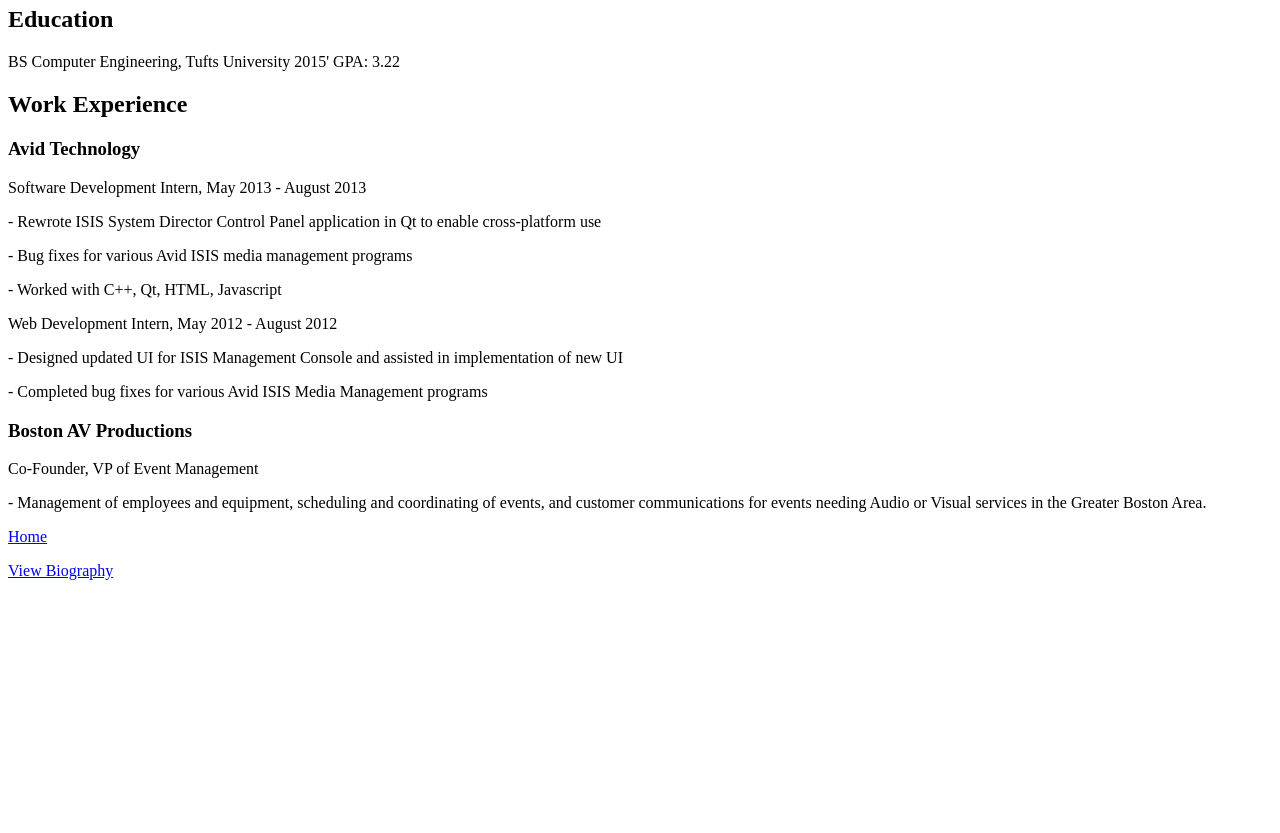
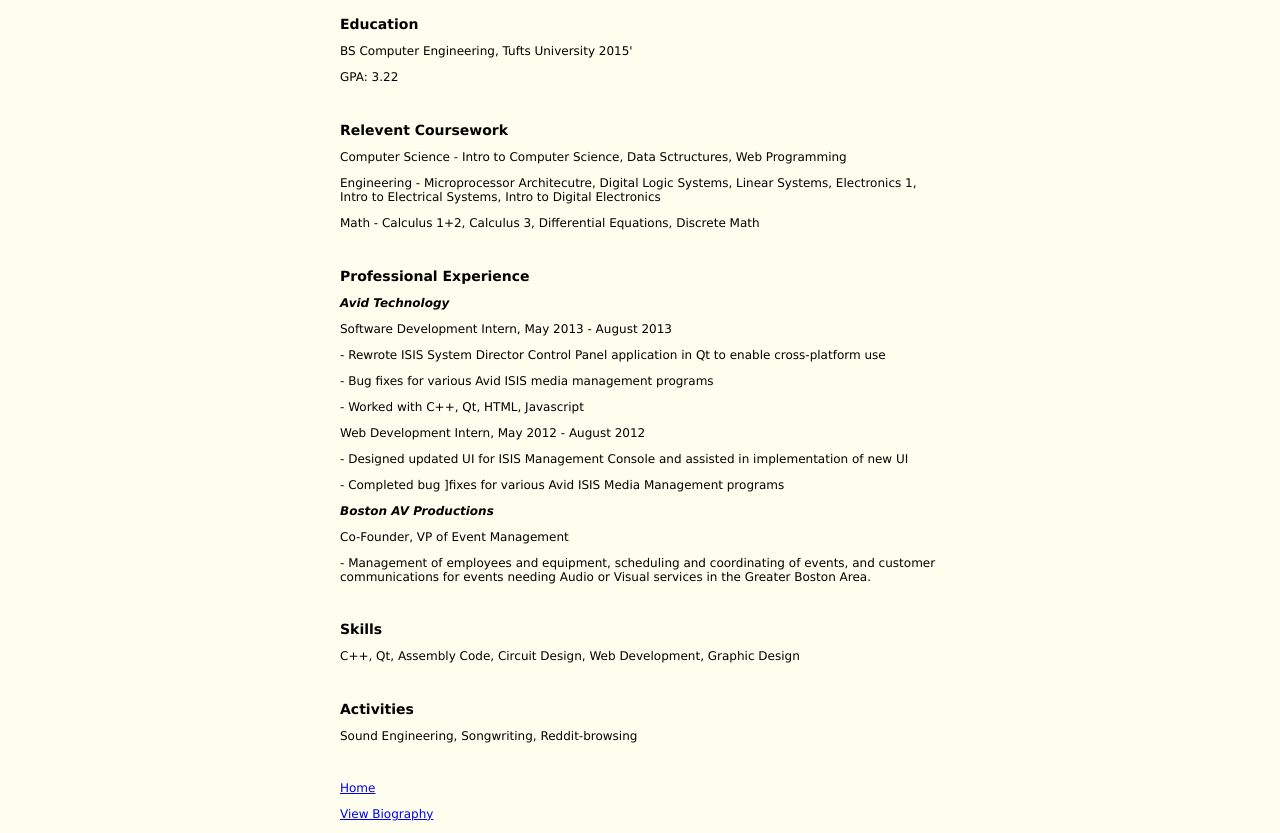
Before and after one commit to mnuzzolo/mnuzzolo.github.io, a plain HTML site: page resume.html in a window 1280 px wide. Shown: the part 60-893 px from the top of the page. Before the commit the page ends 800 px from the top, so only its background shows below. Drawn offline with Linux system fonts and the light colour scheme.

Commit message:
Update to all files
added images, updated pages

```diff
--- a/resume.html
+++ b/resume.html
@@ -1,28 +1,49 @@
+<!doctype html>
+
 <html>
 
 <head>
+	<meta http-equiv="Content-Type" content="text/html;charset=utf-8" />
 	<title>Michael Nuzzolo's Resume</title>
+	<link rel="stylesheet" type="text/css" href="style.css">
 </head>
 
 <body>
+	<div id = "container">
 		<h1>Resume</h1>
+		<br/>
 		<h2>Education</h2>
-	BS Computer Engineering, Tufts University 2015'
-	GPA: 3.22
-	<h2>Work Experience</h1>
+		<p>BS Computer Engineering, Tufts University 2015'</p>
+		<p>GPA: 3.22</p>
+		<br/>
+		<h2>Relevent Coursework</h2>
+		<p>Computer Science - Intro to Computer Science, Data Sctructures, Web Programming</p>
+		<p>Engineering - Microprocessor Architecutre, Digital Logic Systems, Linear Systems, Electronics 1, Intro to Electrical Systems, Intro to Digital Electronics
+		<p>Math - Calculus 1+2, Calculus 3, Differential Equations, Discrete Math</p>
+		<br/>
+		<h2>Professional Experience</h2>
 		<h3>Avid Technology</h3>
-	Software Development Intern, May 2013 - August 2013
+		<p>Software Development Intern, May 2013 - August 2013</p>
 		<p>- Rewrote ISIS System Director Control Panel application in Qt to enable cross-platform use</p>
 		<p>- Bug fixes for various Avid ISIS media management programs</p>
 		<p>- Worked with C++, Qt, HTML, Javascript</p>
-	Web Development Intern, May 2012 - August 2012
+		<p>Web Development Intern, May 2012 - August 2012</p>
 		<p>- Designed updated UI for ISIS Management Console and assisted in implementation of new UI</p>
-	<p>- Completed bug fixes for various Avid ISIS Media Management programs</p>
+		<p>- Completed bug ]fixes for various Avid ISIS Media Management programs</p>
 		<h3>Boston AV Productions</h3>
-	Co-Founder, VP of Event Management
+		<p>Co-Founder, VP of Event Management</p>
 		<p>- Management of employees and equipment, scheduling and coordinating of events, and customer communications for events needing Audio or Visual services in the Greater Boston Area.</p>
+		<br/>
+		<h2>Skills</h2>
+		<p>C++, Qt, Assembly Code, Circuit Design, Web Development, Graphic Design</p>
+		<br/>
+		<h2>Activities</h2>
+		<p>Sound Engineering, Songwriting, Reddit-browsing</p>
+		<br/>
+
 		<p><a href = "index.html">Home</a></p>
-	<p><a href = "biography.html">View Biography</a></p>
+		<p><a href = "bio.html">View Biography</a></p>
+	</div>
 </body>
 
 </html>
--- /dev/null
+++ b/style.css
@@ -0,0 +1,36 @@
+/* stylesheet for portfolio website */
+
+body,p,h1,h2,h3,h4,table,td,th {
+	font-family: verdana,helvetica,arial,sans-serif;
+	font-size: 12px;
+}
+
+body {
+	background-color: #FEFEEE;
+	text-align: center;
+}
+
+h1 {
+	text-align: center;
+	font-size: 20px;
+}
+
+h2 {
+	font-size: 14px;
+	text-align: left;
+}
+
+h3 {
+	font-style: italic;
+	font-weight: bold;
+	text-align: left;
+}
+
+p {
+	text-align: left;
+}
+
+#container {
+	max-width: 600px;
+	margin: 0 auto;
+}
```
Also changed, not shown: bio.html (added, +30 -0 lines), biography.html (deleted, +0 -13 lines), index.html (+22 -4 lines), README.txt (added), biography.jpg (added), linkedin.png (added), twitter.png (added). Lines whose indentation alone changed are shown as unchanged.
